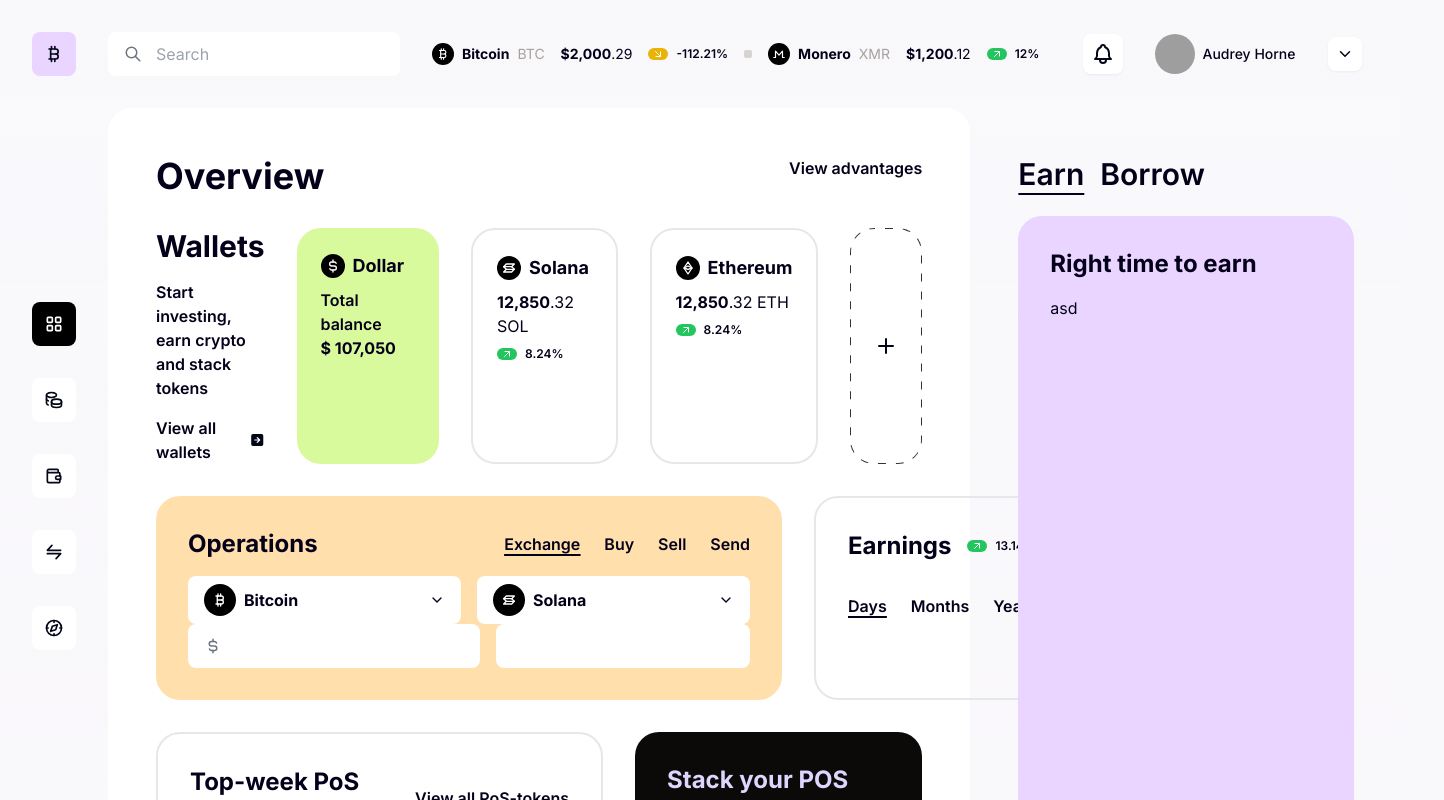
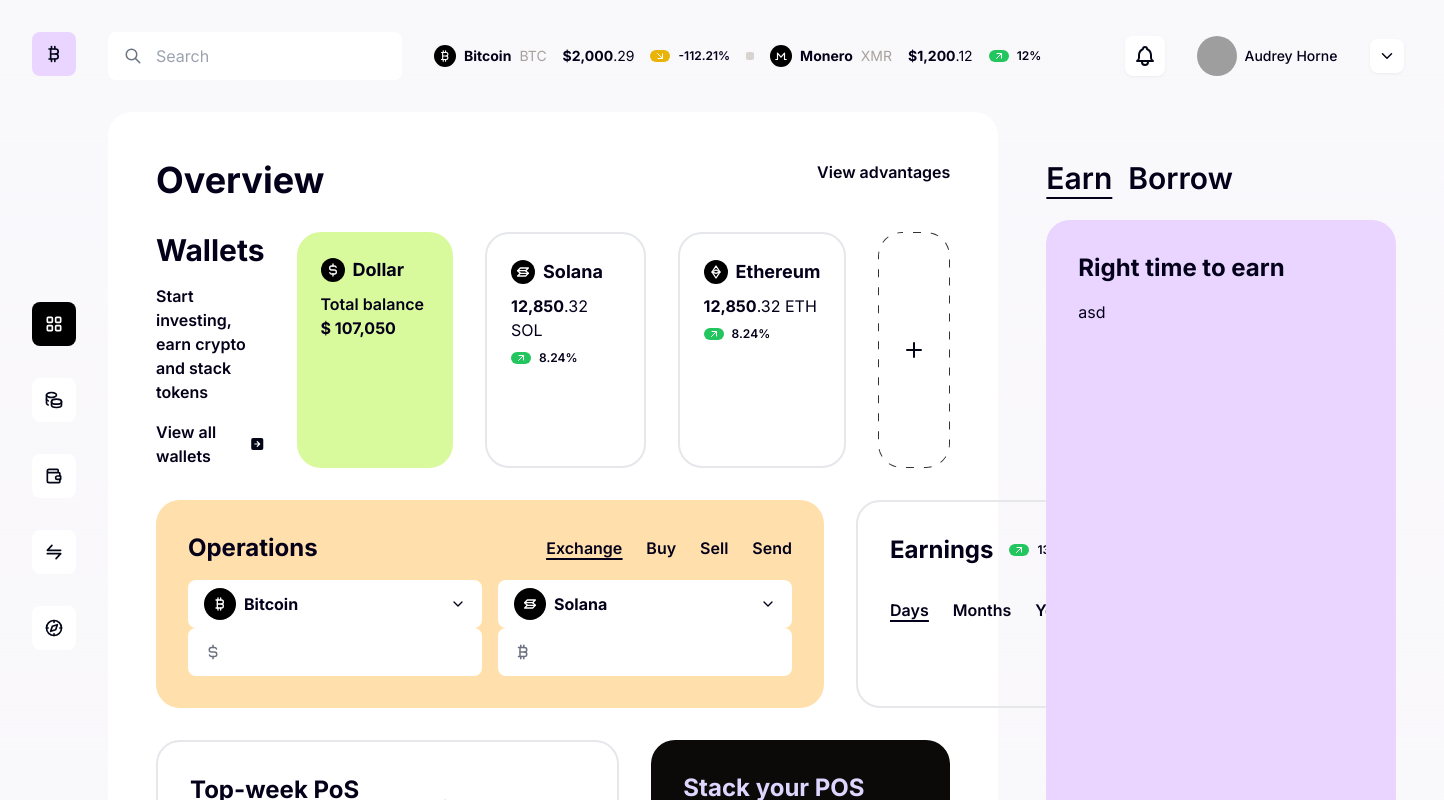
Before and after one commit to luisCislaghi/crypto-tailwind, a Next.js app: page /dashboard in a window 1280 px wide. Shown: the top 800 px of the page, 1444 px wide, since content can reach past the window. Built offline with nearby package versions, Linux system fonts and the light colour scheme; grey boxes are pictures that could not be loaded.

Commit message:
fix default and currency input

```diff
--- a/src/components/input/currency.tsx
+++ b/src/components/input/currency.tsx
@@ -1,14 +1,13 @@
-import clsx from "clsx";
+"use client";
+
 import React, { DetailedHTMLProps, InputHTMLAttributes } from "react";
-import { IconType, IconBase } from "react-icons";
 import { coins } from "@/app/coins";
 import Default from "./default";
 import { CurrencyInputProps } from "./types";
 
 const Currency: React.FC<CurrencyInputProps> = ({ coin, ...props }) => {
   const coinData = coins[coin];
-  const icon = coin === "usd" ? coinData.icon : undefined;
-  return <Default icon={icon} {...props} />;
+  return <Default type="number" icon={coinData.icon} {...props} />;
 };
 
 export default Currency;
--- a/src/components/input/default.tsx
+++ b/src/components/input/default.tsx
@@ -4,7 +4,12 @@ import { IconType, IconBase } from "react-icons";
 import { TbSearch } from "react-icons/tb";
 import { InputProps } from "./types";
 
-const Input: React.FC<InputProps> = ({ icon: Icon, className, ...props }) => {
+const Input: React.FC<InputProps> = ({
+  icon: Icon,
+  className,
+  type = "text",
+  ...props
+}) => {
   return (
     <div className="flex flex-nowrap items-center ">
       {Icon && (
@@ -14,8 +19,8 @@ const Input: React.FC<InputProps> = ({ icon: Icon, className, ...props }) => {
       )}
       <input
         {...props}
-        type="text"
-        className={clsx({ "pl-12": !!Icon }, " rounded-lg p-2.5", className)}
+        type={type}
+        className={clsx({ "pl-12": !!Icon }, " rounded-lg p-3", className)}
       />
     </div>
   );
```
